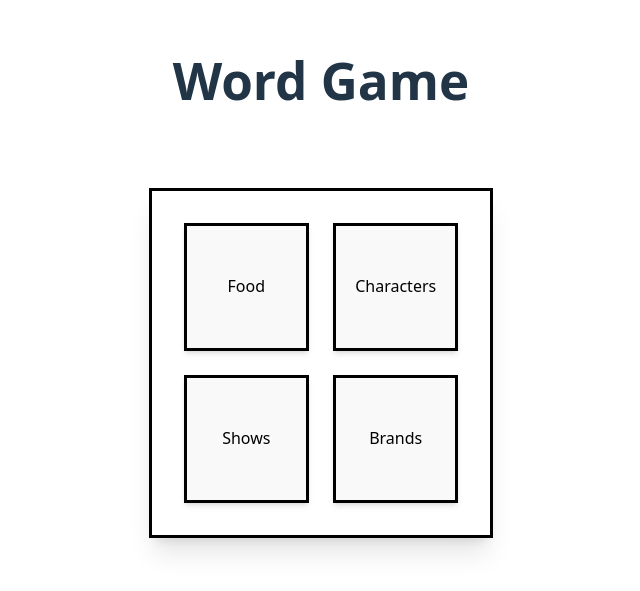
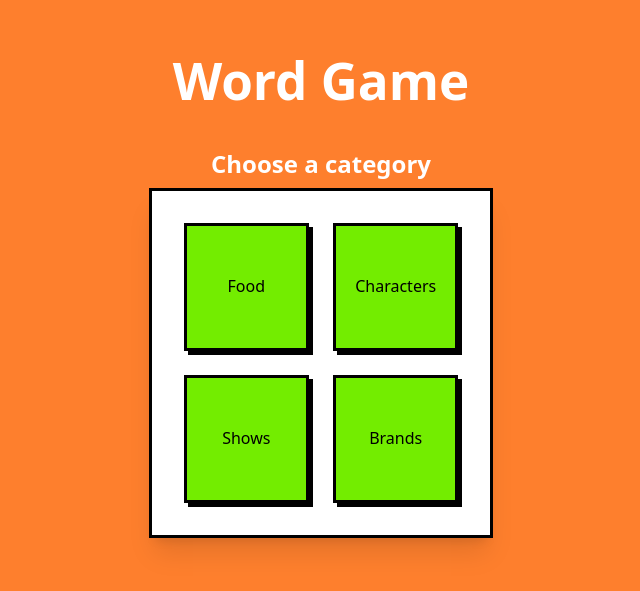
Before and after one commit to HarithHadi/lepak, a React (Vite) app: page /WordGame in a window 1280 px wide. Shown: the part 105-696 px from the top of the page, without its empty margins (319-959 px from the left). Built offline with nearby package versions, Linux system fonts and the light colour scheme.

Commit message:
fixing dark mode and light mode

```diff
--- a/src/index.css
+++ b/src/index.css
@@ -1,15 +1,14 @@
 @tailwind base;
 @tailwind components;
 @tailwind utilities;
-
 
 :root {
   font-family: system-ui, Avenir, Helvetica, Arial, sans-serif;
   line-height: 1.5;
   font-weight: 400;
 
-  color-scheme: light dark;
-  color: rgba(255, 255, 255, 0.87);
+  /* Forced Colors: No more light/dark switching */
+  color: black;
   background-color: #FE7F2D;
 
   font-synthesis: none;
@@ -18,26 +17,21 @@
   -moz-osx-font-smoothing: grayscale;
 }
 
-a {
-  font-weight: 500;
-  color: #646cff;
-  text-decoration: inherit;
-}
-a:hover {
-  color: #535bf2;
-}
-
+/* Keeps your layout centered and full height */
 body {
   margin: 0;
   display: flex;
   place-items: center;
+  justify-content: center; /* Ensures horizontal centering too */
   min-width: 320px;
   min-height: 100vh;
+  background-color: #FE7F2D; /* Match the root */
 }
 
 h1 {
   font-size: 3.2em;
   line-height: 1.1;
+  margin: 0; /* Keeps your custom spacing predictable */
 }
 
 button {
@@ -49,26 +43,19 @@ button {
   font-family: inherit;
   background-color: #73ed00;
   cursor: pointer;
-  transition: border-color 0.25s;
-  color: black
+  color: black;
+  /* Neo-brutalist shadow */
+  box-shadow: 4px 4px 0px 0px rgba(0,0,0,1);
+  transition: all 0.1s ease-in-out;
 }
+
 button:hover {
   background-color: #00ed10;
-}
-button:focus,
-button:focus-visible {
-  outline: 4px auto -webkit-focus-ring-color;
+  transform: translate(-2px, -2px);
+  box-shadow: 6px 6px 0px 0px rgba(0,0,0,1);
 }
 
-@media (prefers-color-scheme: light) {
-  :root {
-    color: #213547;
-    background-color: #ffffff;
-  }
-  a:hover {
-    color: #747bff;
-  }
-  button {
-    background-color: #f9f9f9;
-  }
+button:active {
+  transform: translate(2px, 2px);
+  box-shadow: 0px 0px 0px 0px rgba(0,0,0,1);
 }
--- a/src/pages/WordGame.tsx
+++ b/src/pages/WordGame.tsx
@@ -83,7 +83,7 @@ export default function WordGame(){
 
     return(
         <>
-        <div className="pb-10"><h1 className="font-bold"> Word Game</h1></div>
+        <div className="pb-10"><h1 className="font-bold text-white"> Word Game</h1></div>
         {phase === "idle" && <StartWord onSelect={HandleOnCategorySelct}/>}
         {phase === "setup" && <SetupScreenWord onStart={handleFinalSetup}/> }
         {phase === "started" && (
```
